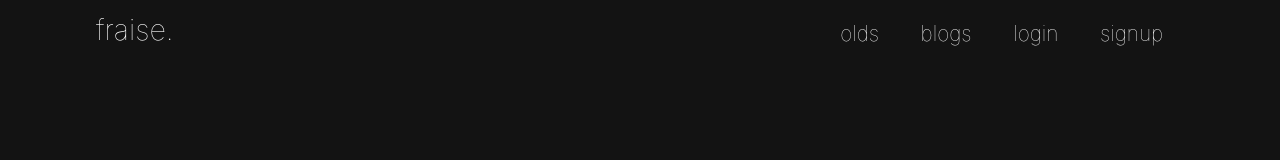
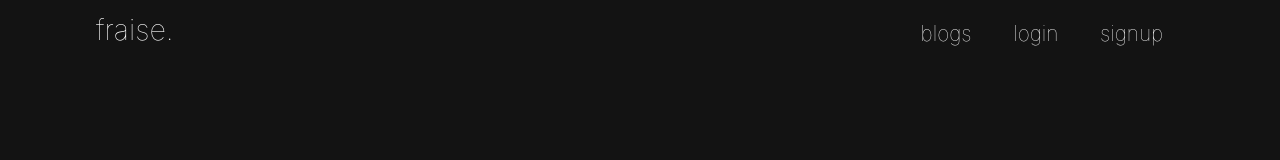
Before and after one commit to Suyious/fraise, a React (Create React App) app: page / in a window 1280 px wide. Shown: the top 160 px of the page. Built offline with nearby package versions, Linux system fonts and the light colour scheme.

Commit message:
small change

```diff
--- a/src/App.js
+++ b/src/App.js
@@ -19,9 +19,9 @@ function App() {
     <Router>
       <div className="App">
         <Nav>
-          <li className="nav_link">
+          {/* <li className="nav_link">
             <Link to="/fraise/fraise">olds</Link>
-          </li>
+          </li> */}
           <li className="nav_link">
             <Link to="/fraise/blogs">blogs</Link>
           </li>
```
